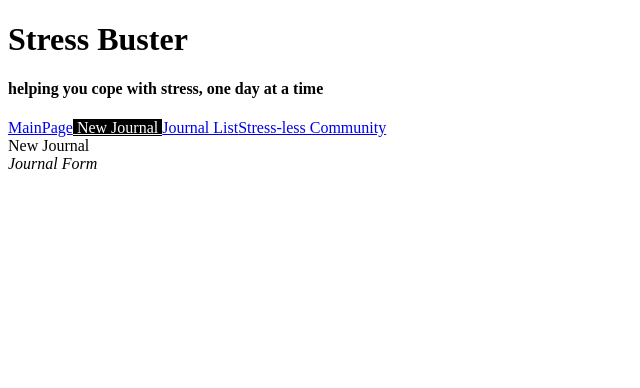
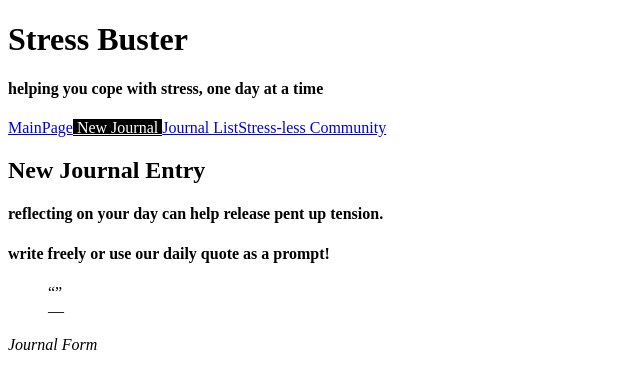
Before and after one commit to timmyyan-git/stress-buster-health-journal, a React (Create React App) app in the folder project/: page /NewJournal in a window 1280 px wide. Shown: the top 388 px of the page, without its empty margins (0-640 px from the left). Built offline with nearby package versions, Linux system fonts and the light colour scheme; no server answers.

Commit message:
newjournal

```diff
--- a/project/src/App.js
+++ b/project/src/App.js
@@ -7,6 +7,8 @@ import PreviousJournals from "./PreviousJournals"
 import JournalForm from "./JournalForm"
 import Forum from "./Forum"
 
+
+// npm install react-router-dom@5
 function App() {
   const [randomQuote, setRandomQuote] = useState([])
 
@@ -30,7 +32,7 @@ function App() {
           <MainPage onRandomQuote={randomQuote} />
         </Route>
       <Route path="/NewJournal">
-        <NewJournal />
+        <NewJournal onRandomQuote={randomQuote}/>
       </Route>
      <Route path="/PreviousJournals">
       <PreviousJournals />
--- a/project/src/NewJournal.js
+++ b/project/src/NewJournal.js
@@ -1,10 +1,17 @@
 import JournalForm from "./JournalForm"
+import RandomQuote from "./RandomQuote"
+import MainPage from "./MainPage"
 
-function NewJournal (){
-
+function NewJournal ({onRandomQuote}){
+    const {author, content} = onRandomQuote
     return (
         <div>
-            New Journal
+           <h2> New Journal Entry</h2>
+           <h4>reflecting on your day can help release pent up tension. </h4>
+           <h4> write freely or use our daily quote as a prompt! </h4>
+           <div>
+           <blockquote>&ldquo;{content}&rdquo; <footer>&mdash; {author}</footer></blockquote>
+        </div>
             <JournalForm />
         </div>
     )
```
Also changed, not shown: project/src/MainPage.js (line endings or trailing spaces).
